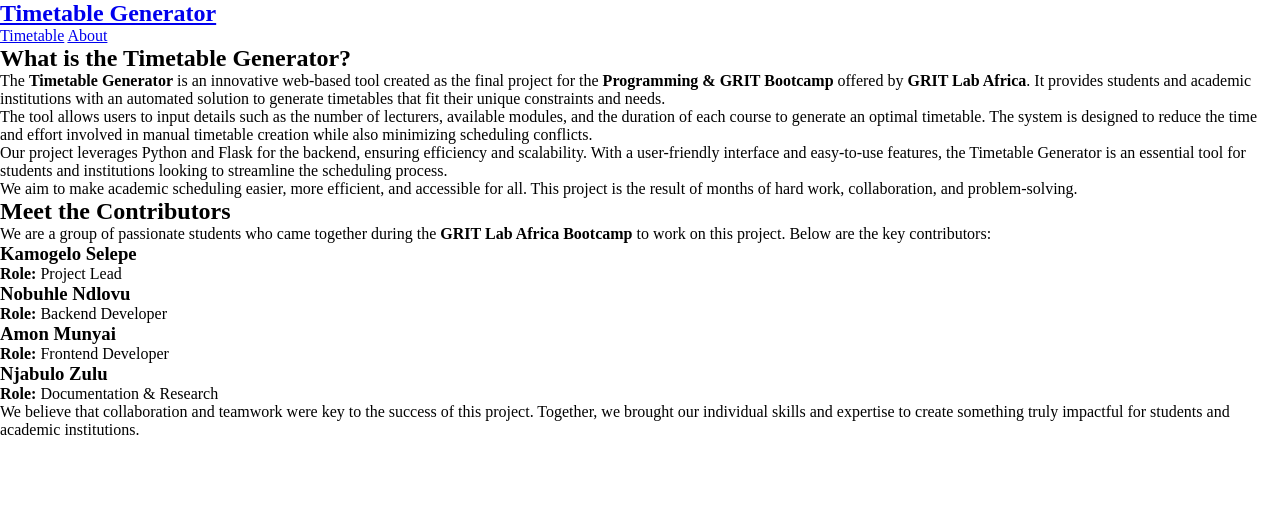
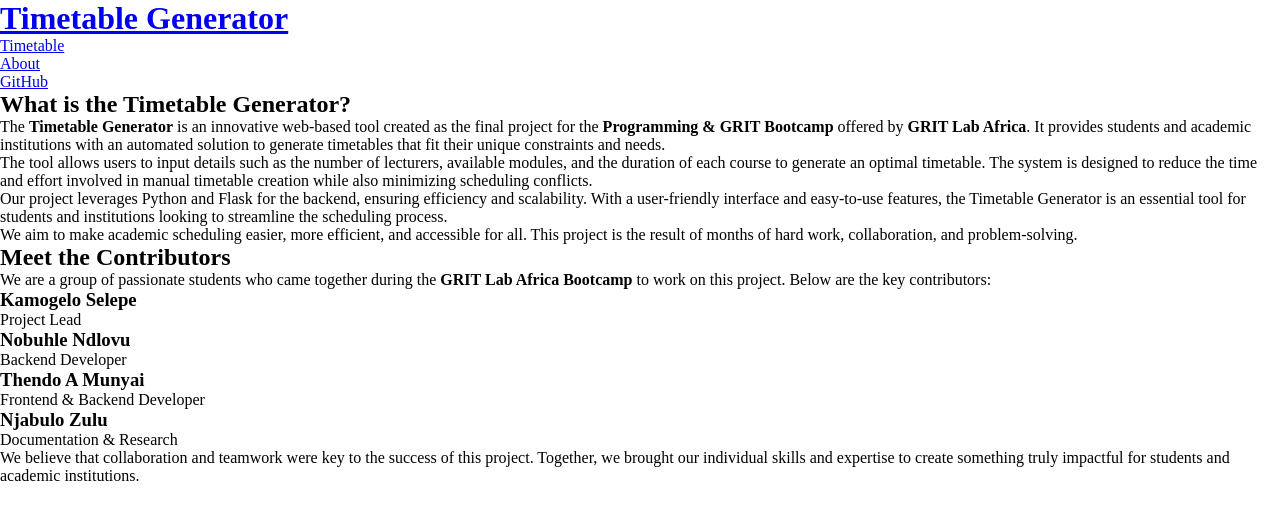
Before and after one commit to tamunyai/timetable-generator, a Flask app: page /about in a window 1280 px wide. Shown: the top 520 px of the page. Run offline with Flask 3, Linux system fonts and the light colour scheme.

Commit message:
fix: update templates

```diff
--- a/templates/about.html
+++ b/templates/about.html
@@ -2,38 +2,39 @@
 
 {% block title %}About{% endblock %}
 
-{% block content %} <section id="about">
-    <header>
+{% block content %} <section class="section__about" id="section-about">
+    <div class="section__container">
         <h1>What is the <strong>Timetable Generator</strong>?</h1>
+
         <div>
             <p>The <strong>Timetable Generator</strong> is an innovative web-based tool created as the final project for the <strong>Programming & GRIT Bootcamp</strong> offered by <strong>GRIT Lab Africa</strong>. It provides students and academic institutions with an automated solution to generate timetables that fit their unique constraints and needs.</p>
             <p>The tool allows users to input details such as the number of lecturers, available modules, and the duration of each course to generate an optimal timetable. The system is designed to reduce the time and effort involved in manual timetable creation while also minimizing scheduling conflicts.</p>
             <p>Our project leverages Python and Flask for the backend, ensuring efficiency and scalability. With a user-friendly interface and easy-to-use features, the Timetable Generator is an essential tool for students and institutions looking to streamline the scheduling process.</p>
             <p>We aim to make academic scheduling easier, more efficient, and accessible for all. This project is the result of months of hard work, collaboration, and problem-solving.</p>
         </div>
-    </header>
 
         <h2>Meet the Contributors</h2>
         <p>We are a group of passionate students who came together during the <strong>GRIT Lab Africa Bootcamp</strong> to work on this project. Below are the key contributors:</p>
 
-    <ul>
-        <li>
-            <h3>Kamogelo Selepe</h3>
-            <p><strong>Role:</strong> Project Lead</p>
+        <ul class="contributor__list">
+            <li class="contributor__item">
+                <h3 class="contributor__name">Kamogelo Selepe</h3>
+                <p class="contributor__role">Project Lead</p>
             </li>
-        <li>
-            <h3>Nobuhle Ndlovu</h3>
-            <p><strong>Role:</strong> Backend Developer</p>
+            <li class="contributor__item">
+                <h3 class="contributor__name">Nobuhle Ndlovu</h3>
+                <p class="contributor__role">Backend Developer</p>
             </li>
-        <li>
-            <h3>Amon Munyai</h3>
-            <p><strong>Role:</strong> Frontend Developer</p>
+            <li class="contributor__item">
+                <h3 class="contributor__name">Thendo A Munyai</h3>
+                <p class="contributor__role">Frontend & Backend Developer</p>
             </li>
-        <li>
-            <h3>Njabulo Zulu</h3>
-            <p><strong>Role:</strong> Documentation & Research</p>
+            <li class="contributor__item">
+                <h3 class="contributor__name">Njabulo Zulu</h3>
+                <p class="contributor__role">Documentation & Research</p>
             </li>
         </ul>
 
         <p>We believe that collaboration and teamwork were key to the success of this project. Together, we brought our individual skills and expertise to create something truly impactful for students and academic institutions.</p>
+    </div>
 </section> {% endblock %}
--- a/templates/base.html
+++ b/templates/base.html
@@ -7,18 +7,41 @@
     <link rel="stylesheet" href="{{ url_for('static', filename='css/global.css') }}">
 </head>
 <body>
-    <header>
-        <nav>
-            <a href="{{ url_for('index') }}">
+    <header class="header">
+        <div class="header__container">
+            <a href="{{ url_for('index') }}" class="nav__logo">
                 <h1>Timetable Generator</h1>
             </a>
-            <div>
-                <a href="{{ url_for('timetable') }}">Timetable</a>
-                <a href="{{ url_for('about') }}">About</a>
-            </div>
-        </nav>
+
+            <nav class="nav">
+                <div class="nav__container">
+                    <ul class="nav__list">
+                        <li class="nav__item">
+                            <a href="{{ url_for('create_timetable') }}" class="nav__link">Timetable</a>
+                        </li>
+                        <li class="nav__item">
+                            <a href="{{ url_for('about') }}" class="nav__link">About</a>
+                        </li>
+                    </ul>
+
+                    <!-- <div class="nav__close" id="nav-close">
+                        <i class="ri-close-large-line nav__close-icon"></i>
+                    </div> -->
+
+                    <div class="nav__social">
+                        <a href="https://github.com/tamunyai/timetable-generator" target="_blank" class="nav__social-link">
+                            <i class="ri-github-line nav__social-icon"></i>
+                            <span class="nav__social-text">GitHub</span>
+                        </a>
+                    </div>
+
+                    <!-- <div class="nav__toggle" id="nav-toggle">
+                        <i class="ri-menu-line nav__toggle-icon"></i>
+                    </div> -->
+                </div>
+            </nav>
+        </div>
     </header>
-    <main class="content">{% block content %}{% endblock %}</main>
-    <script src="{{ url_for('static', filename='js/main.js') }}" async defer></script>
+    <main class="main__container">{% block content %}{% endblock %}</main>
 </body>
 </html>
```
Also changed, not shown: templates/index.html (+9 -11 lines). Lines whose indentation alone changed are shown as unchanged.
